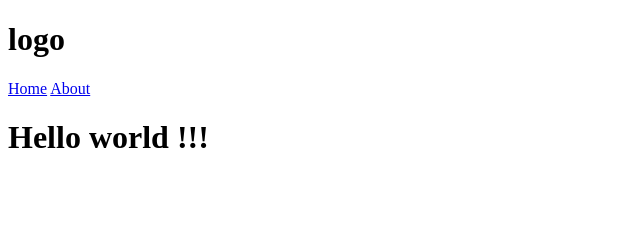
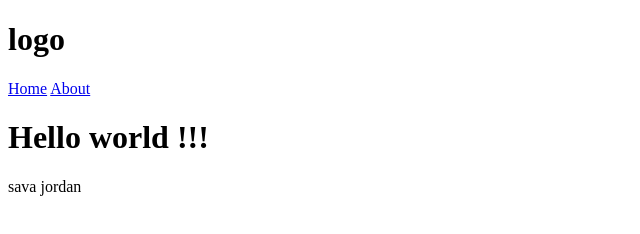
Before and after one commit to jiresnodem/tailwindcss_logpom, a website: page src/index.html in a window 1280 px wide. Shown: the full height of the page, 0-640 px from the left. Drawn offline with Linux system fonts and the light colour scheme.

Commit message:
change branch

```diff
--- a/src/index.html
+++ b/src/index.html
@@ -19,5 +19,8 @@
 		</header>
 
 		<h1>Hello world !!!</h1>
+		<section>
+			<p>sava jordan</p>
+		</section>
 	</body>
 </html>
```
